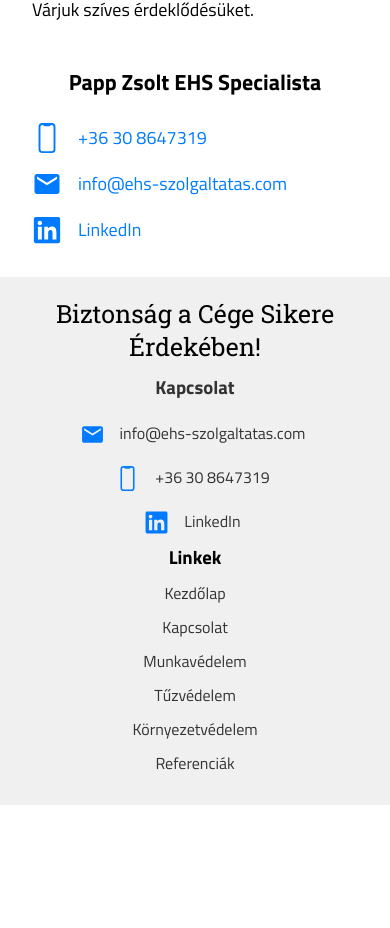
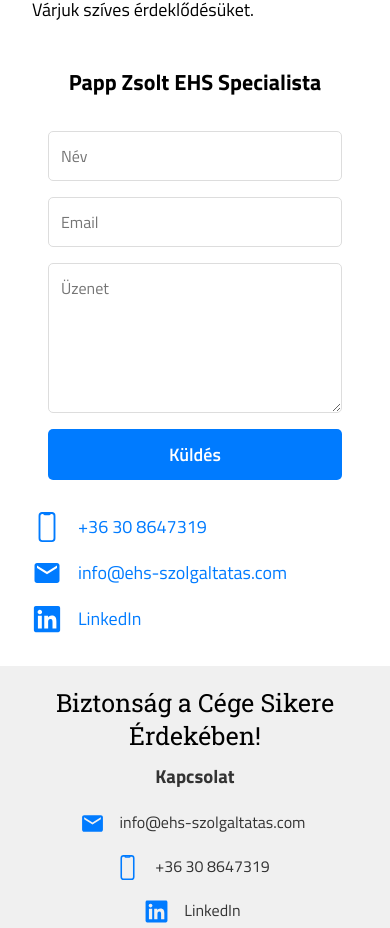
Before and after one commit to pappdanie1/SafetyResponsive, a React (Vite) app: page /kapcsolat in a window 390 px wide. Shown: the part 839-1767 px from the top of the page. Before the commit the page ends 1644 px from the top, so only its background shows below. Built offline with nearby package versions, Linux system fonts and the light colour scheme.

Commit message:
Contact Form

```diff
--- a/src/components/Contact.jsx
+++ b/src/components/Contact.jsx
@@ -4,6 +4,7 @@ import { IoPhonePortraitOutline } from "react-icons/io5";
 import { MdEmail } from "react-icons/md";
 import { FaLinkedin } from "react-icons/fa6";
 import pappzsolt from '/src/assets/pappzsolt.jpg'
+import ContactForm from "./ContactForm";
 
 const Contact = () => {
   return (
@@ -28,6 +29,7 @@ const Contact = () => {
             <img src={pappzsolt} alt="Papp Zsolt" className="selfie-image" />
           </div>
         </div>
+        <ContactForm />
         <div className="main-contact-info-b">
           <div className="main-phone">
             <IoPhonePortraitOutline className="main-icon" />
--- /dev/null
+++ b/src/components/ContactForm.jsx
@@ -0,0 +1,68 @@
+import React, { useState } from "react";
+import '../css/ContactForm.css'
+
+const ContactForm = () => {
+    const [status, setStatus] = useState('')
+
+    const handleSubmit = async (e) => {
+        const form = e.target;
+
+        try {
+            const response = await fetch(form.action, {
+                method: 'POST',
+                body: new FormData(form),
+                headers: {
+                    'Accept': 'application/json'
+                }
+            });
+
+            if (response.ok) {
+                setStatus('Sikeresen elküldve!');
+                form.reset();
+            } else {
+                setStatus('Hiba történt!');
+            }
+        } catch (error) {
+            setStatus('Hiba történt!');
+        }
+    }
+    return (
+        <form
+            className="form"
+            action="https://formsubmit.co/75d92145719586daf9e47f78a26d6034"
+            method="POST"
+            onSubmit={handleSubmit}
+        >
+            <input type="text" name="_honey" style={{ display: 'none' }} />
+            <input type="hidden" name="_captcha" value="false" />
+            <input type="hidden" name="_next" value="https://ehs-szolgaltatas.com/koszonjuk" />
+            <input type="hidden" name="_template" value="box" />
+
+            <input
+                type="text"
+                name="name"
+                placeholder="Név"
+                required
+            />
+
+            <input
+                type="email"
+                name="email"
+                placeholder="Email"
+                required
+            />
+
+            <textarea
+                name="message"
+                placeholder="Üzenet"
+                required
+            />
+
+            <button type="submit">Küldés</button>
+
+            {status && <p className={status.includes('Hiba') ? 'error' : ''}>{status}</p>}
+        </form>
+    )
+}
+
+export default ContactForm;
--- /dev/null
+++ b/src/css/ContactForm.css
@@ -0,0 +1,81 @@
+.form {
+    width: 100%;
+    max-width: 600px;
+    display: flex;
+    flex-direction: column;
+    gap: 1rem;
+    margin: 2rem 0;
+}
+
+.form input,
+.form textarea {
+    width: 100%;
+    padding: 0.75rem;
+    border: 1px solid #ddd;
+    border-radius: 5px;
+    font-size: 16px;
+    font-family: inherit;
+    transition: border-color 0.3s ease;
+}
+
+.form input:focus,
+.form textarea:focus {
+    outline: none;
+    border-color: #007bff;
+    box-shadow: 0 0 0 3px rgba(0, 123, 255, 0.1);
+}
+
+.form textarea {
+    min-height: 150px;
+    resize: vertical;
+}
+
+.form button {
+    padding: 0.75rem 2rem;
+    background-color: #007bff;
+    color: white;
+    border: none;
+    border-radius: 5px;
+    font-size: 18px;
+    font-weight: 600;
+    cursor: pointer;
+    transition: background-color 0.3s ease, transform 0.1s ease;
+}
+
+.form button:hover {
+    background-color: #0056b3;
+}
+
+.form button:active {
+    transform: scale(0.98);
+}
+
+.form p {
+    text-align: center;
+    padding: 0.75rem;
+    border-radius: 5px;
+    font-weight: 500;
+}
+
+.form p {
+    background-color: #d4edda;
+    color: #155724;
+    border: 1px solid #c3e6cb;
+}
+
+.form p.error {
+    background-color: #f8d7da;
+    color: #721c24;
+    border: 1px solid #f5c6cb;
+}
+
+@media (max-width: 768px) {
+    .form {
+        padding: 0 1rem;
+    }
+
+    .form input,
+    .form textarea {
+        font-size: 16px;
+    }
+}
--- a/src/pages/ContactUs.jsx
+++ b/src/pages/ContactUs.jsx
@@ -4,6 +4,7 @@ import { MdEmail } from "react-icons/md";
 import { FaLinkedin } from "react-icons/fa6";
 import '../css/ContactUs.css';
 import selfieImage from '../assets/pappzsolt.jpg';
+import ContactForm from "../components/ContactForm";
 
 const ContactUs = () => {
     return (
@@ -21,6 +22,7 @@ const ContactUs = () => {
                         <div className="contact-person-title">
                             <p>Papp Zsolt EHS Specialista</p>
                         </div>
+                        <ContactForm />
                         <div className="contact-info-items">
                             <div className="contact-us-item">
                                 <IoPhonePortraitOutline className="contact-us-icon" />
```
Also changed, not shown: src/css/ThankYou.css (added, +110 -0 lines), src/pages/ThankYou.jsx (added, +23 -0 lines).
